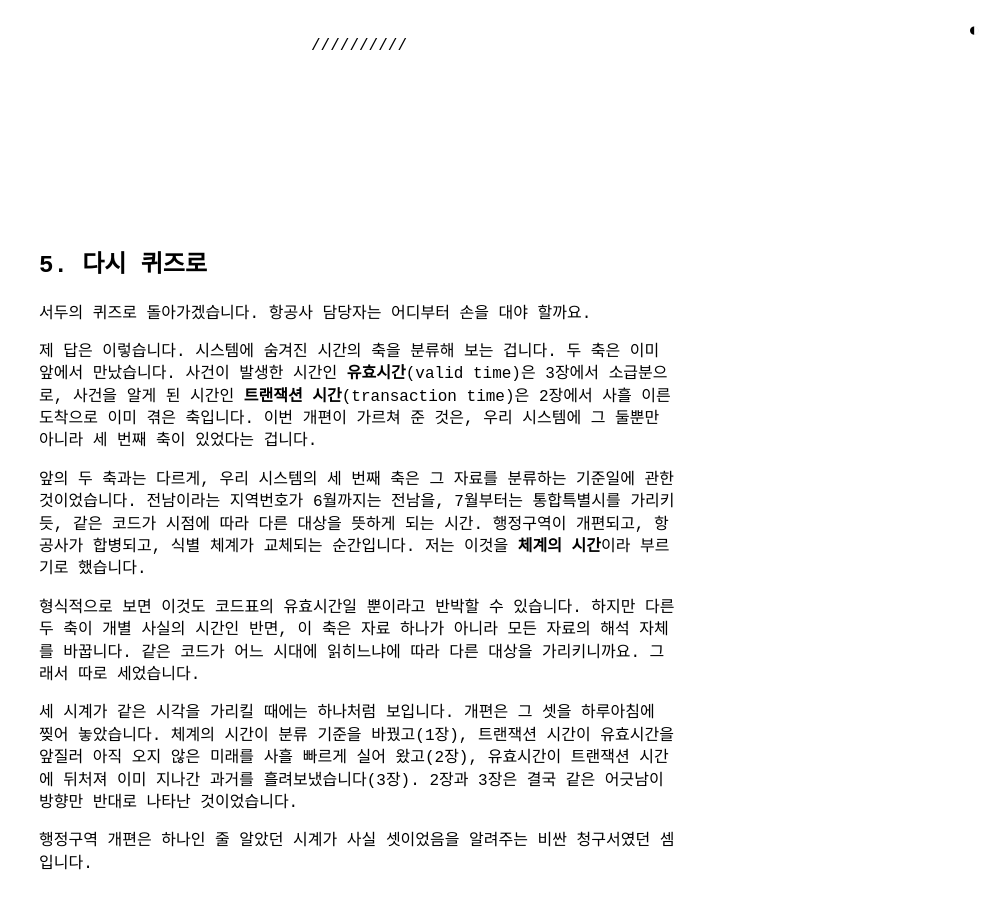
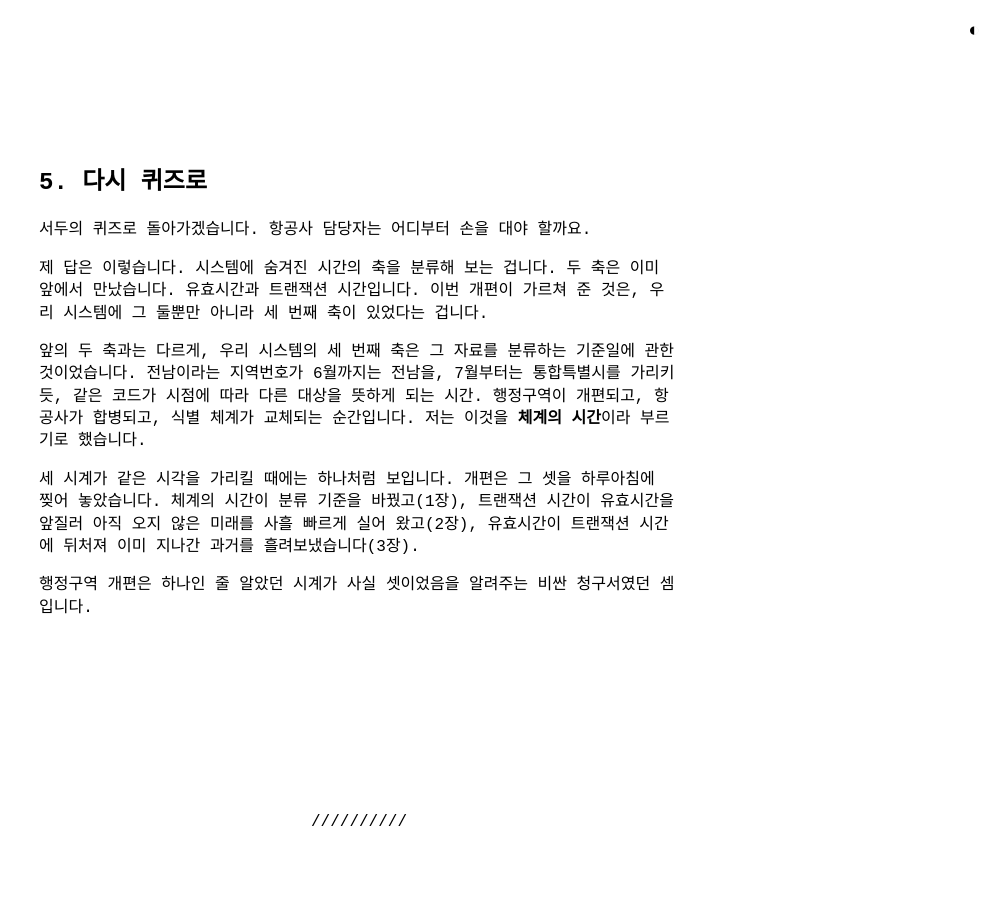
Before and after one commit to electronyoon/electronyoon.github.io, a Jekyll site: the page built from _posts/2026-07-18-시계가-세-개인-시스템.md, in a window 1280 px wide and 900 px high, scrolled down 8629 px. Shown: the whole window, without its empty margins (281-1280 px from the left). Built offline with Jekyll 4.4.1, drawn with Linux system fonts in a browser that asks for light colours; some of the changed text lies outside the part shown.

Commit message:
edit: 리뷰 반영 — 군더더기 문장 정리
- 2장 복선 문장 삭제 (흐름에 맞지 않음)
- 3장 "소급분이란 결국" 군말 제거
- 5장 회수 문장을 "유효시간과 트랜잭션 시간입니다"로 축소
- 5장 체계의 시간 방어 문단 삭제 (과도한 방어)
- 5장 마지막 요약 문장 삭제 (동어반복)

Co-Authored-By: Claude Opus 4.8 <noreply@anthropic.com>
Claude-Session: https://claude.ai/code/session_01B1fUA2VMofXSiFXorf8EQm

````diff
--- a/_posts/2026-07-18-시계가-세-개인-시스템.md
+++ b/_posts/2026-07-18-시계가-세-개인-시스템.md
@@ -101,8 +101,6 @@ gantt
 
 다만 이 방법에도 빈틈은 있습니다. 만약 처음 생성된 사업이라면 되돌아갈 선례 자체가 없을 겁니다. 게다가 도메인마다 식별자의 생김새도 다르고, 복합 키를 사용하기도 해서 용례가 다양합니다. 때문에 꼬박 3일간 새로운 자료들의 생김새를 파악하고 보정하는 일에 온 힘을 쏟아야 했습니다.
 
-돌이켜보면 이 사흘은, 자료가 도착한 시간과 유효해지는 시간이 처음으로 갈라진 기간이었습니다. 도착은 6월 28일, 유효는 7월 1일이었으니까요.
-
 얼핏 보기에는, 집계 배치에 되돌리기 기능만 덧대면 더 할 일은 없어 보였죠. 물론 이제 시작이었지만요.
 
 ---
@@ -125,7 +123,7 @@ flowchart LR
     Q1 -- 아니오 --> X1["제외 표시"]
 ```
 
-**② 세입과 지출은, 발생일 기준으로 소급분을 살립니다.** 수납이나 지출 금액은 옛 지역으로 소급해 들어오는 경우가 많았습니다. 예컨대 이전 행정구역의 1월 지출을 음수로 반납하고, 같은 금액을 6월에 양수로 다시 기재하는 식입니다[^refund]. 그래서 그 자료가 송신된 날짜가 아닌, 그 일이 일어난 날짜를 기준일로 삼아 유효했던 지역번호로 적재해야 했습니다. 나중에 알고 보니, 이 구분에는 이미 이름이 있었습니다. 일이 일어난 시간이 유효시간(valid time), 자료가 기록된 시간이 트랜잭션 시간(transaction time)입니다.[^sql2011] 소급분이란 결국 유효시간은 과거인데 트랜잭션 시간은 오늘인 자료였던 셈입니다.
+**② 세입과 지출은, 발생일 기준으로 소급분을 살립니다.** 수납이나 지출 금액은 옛 지역으로 소급해 들어오는 경우가 많았습니다. 예컨대 이전 행정구역의 1월 지출을 음수로 반납하고, 같은 금액을 6월에 양수로 다시 기재하는 식입니다[^refund]. 그래서 그 자료가 송신된 날짜가 아닌, 그 일이 일어난 날짜를 기준일로 삼아 유효했던 지역번호로 적재해야 했습니다. 나중에 알고 보니, 이 구분에는 이미 이름이 있었습니다. 일이 일어난 시간이 유효시간(valid time), 자료가 기록된 시간이 트랜잭션 시간(transaction time)입니다.[^sql2011] 유효시간은 과거인데 트랜잭션 시간은 오늘인 자료였던 셈입니다.
 
 ```mermaid
 flowchart LR
@@ -197,13 +195,11 @@ flowchart LR
 
 서두의 퀴즈로 돌아가겠습니다. 항공사 담당자는 어디부터 손을 대야 할까요.
 
-제 답은 이렇습니다. 시스템에 숨겨진 시간의 축을 분류해 보는 겁니다. 두 축은 이미 앞에서 만났습니다. 사건이 발생한 시간인 **유효시간**(valid time)은 3장에서 소급분으로, 사건을 알게 된 시간인 **트랜잭션 시간**(transaction time)은 2장에서 사흘 이른 도착으로 이미 겪은 축입니다. 이번 개편이 가르쳐 준 것은, 우리 시스템에 그 둘뿐만 아니라 세 번째 축이 있었다는 겁니다.
+제 답은 이렇습니다. 시스템에 숨겨진 시간의 축을 분류해 보는 겁니다. 두 축은 이미 앞에서 만났습니다. 유효시간과 트랜잭션 시간입니다. 이번 개편이 가르쳐 준 것은, 우리 시스템에 그 둘뿐만 아니라 세 번째 축이 있었다는 겁니다.
 
 앞의 두 축과는 다르게, 우리 시스템의 세 번째 축은 그 자료를 분류하는 기준일에 관한 것이었습니다. 전남이라는 지역번호가 6월까지는 전남을, 7월부터는 통합특별시를 가리키듯, 같은 코드가 시점에 따라 다른 대상을 뜻하게 되는 시간. 행정구역이 개편되고, 항공사가 합병되고, 식별 체계가 교체되는 순간입니다. 저는 이것을 **체계의 시간**이라 부르기로 했습니다.
 
-형식적으로 보면 이것도 코드표의 유효시간일 뿐이라고 반박할 수 있습니다. 하지만 다른 두 축이 개별 사실의 시간인 반면, 이 축은 자료 하나가 아니라 모든 자료의 해석 자체를 바꿉니다. 같은 코드가 어느 시대에 읽히느냐에 따라 다른 대상을 가리키니까요. 그래서 따로 세었습니다.
-
-세 시계가 같은 시각을 가리킬 때에는 하나처럼 보입니다. 개편은 그 셋을 하루아침에 찢어 놓았습니다. 체계의 시간이 분류 기준을 바꿨고(1장), 트랜잭션 시간이 유효시간을 앞질러 아직 오지 않은 미래를 사흘 빠르게 실어 왔고(2장), 유효시간이 트랜잭션 시간에 뒤처져 이미 지나간 과거를 흘려보냈습니다(3장). 2장과 3장은 결국 같은 어긋남이 방향만 반대로 나타난 것이었습니다.
+세 시계가 같은 시각을 가리킬 때에는 하나처럼 보입니다. 개편은 그 셋을 하루아침에 찢어 놓았습니다. 체계의 시간이 분류 기준을 바꿨고(1장), 트랜잭션 시간이 유효시간을 앞질러 아직 오지 않은 미래를 사흘 빠르게 실어 왔고(2장), 유효시간이 트랜잭션 시간에 뒤처져 이미 지나간 과거를 흘려보냈습니다(3장).
 
 행정구역 개편은 하나인 줄 알았던 시계가 사실 셋이었음을 알려주는 비싼 청구서였던 셈입니다.
 
````
